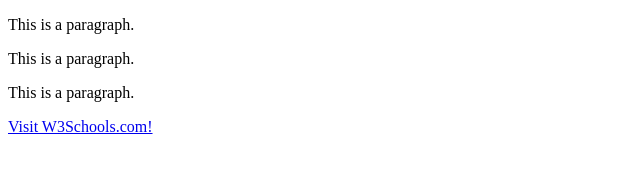
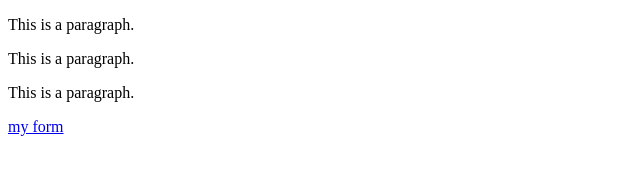
Before and after one commit to Elibb99/day6, a plain HTML site: page index.html in a window 1280 px wide. Shown: the whole page, without its empty margins (0-640 px from the left). Drawn offline with Linux system fonts and the light colour scheme.

Commit message:
Update index.html

```diff
--- a/index.html
+++ b/index.html
@@ -6,7 +6,7 @@
 <p>This is a paragraph.</p>
 <p>This is a paragraph.</p>
 
-<p><a href="https://www.w3schools.com/">Visit W3Schools.com!</a></p>
+<p><a href="https://elibb99.github.io/day8good/">my form</a></p>
 
 </body>
 </html>
```
